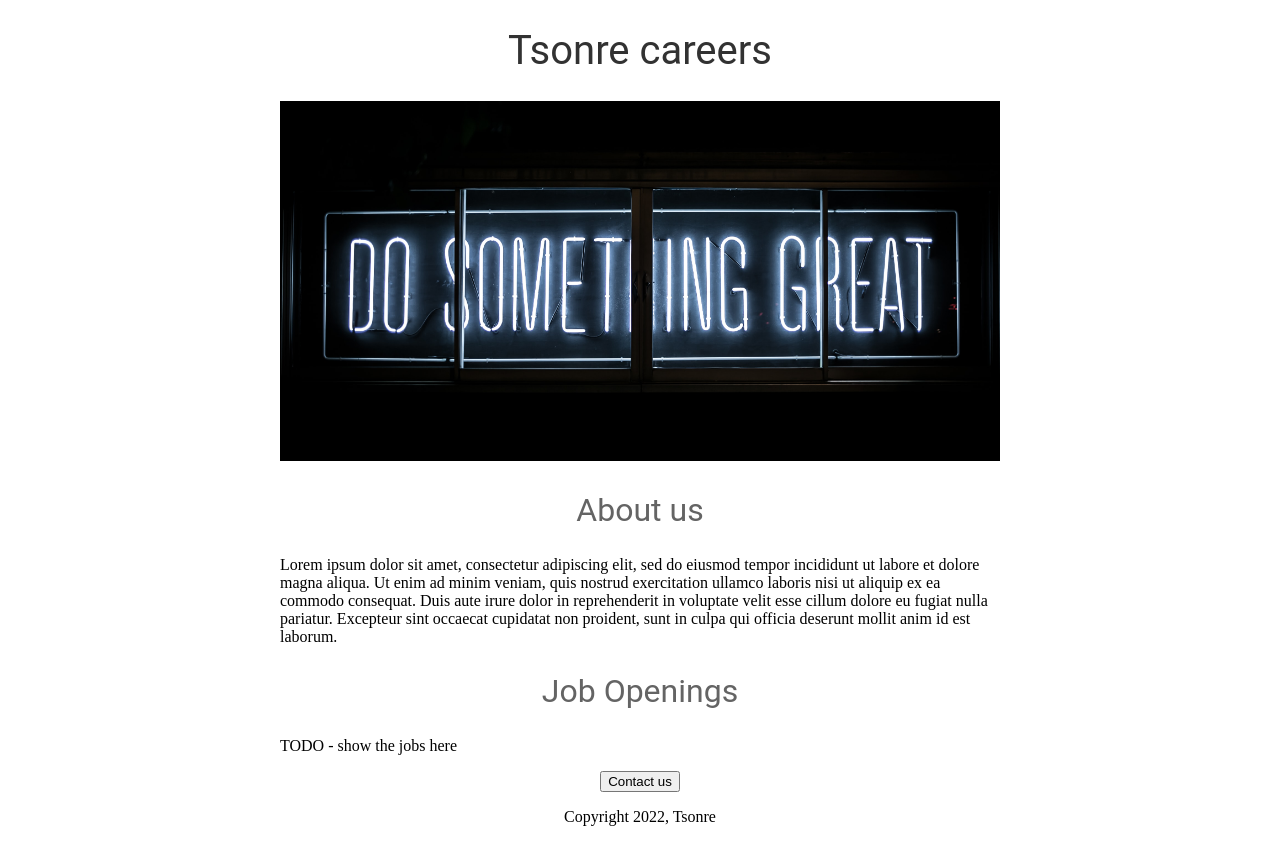
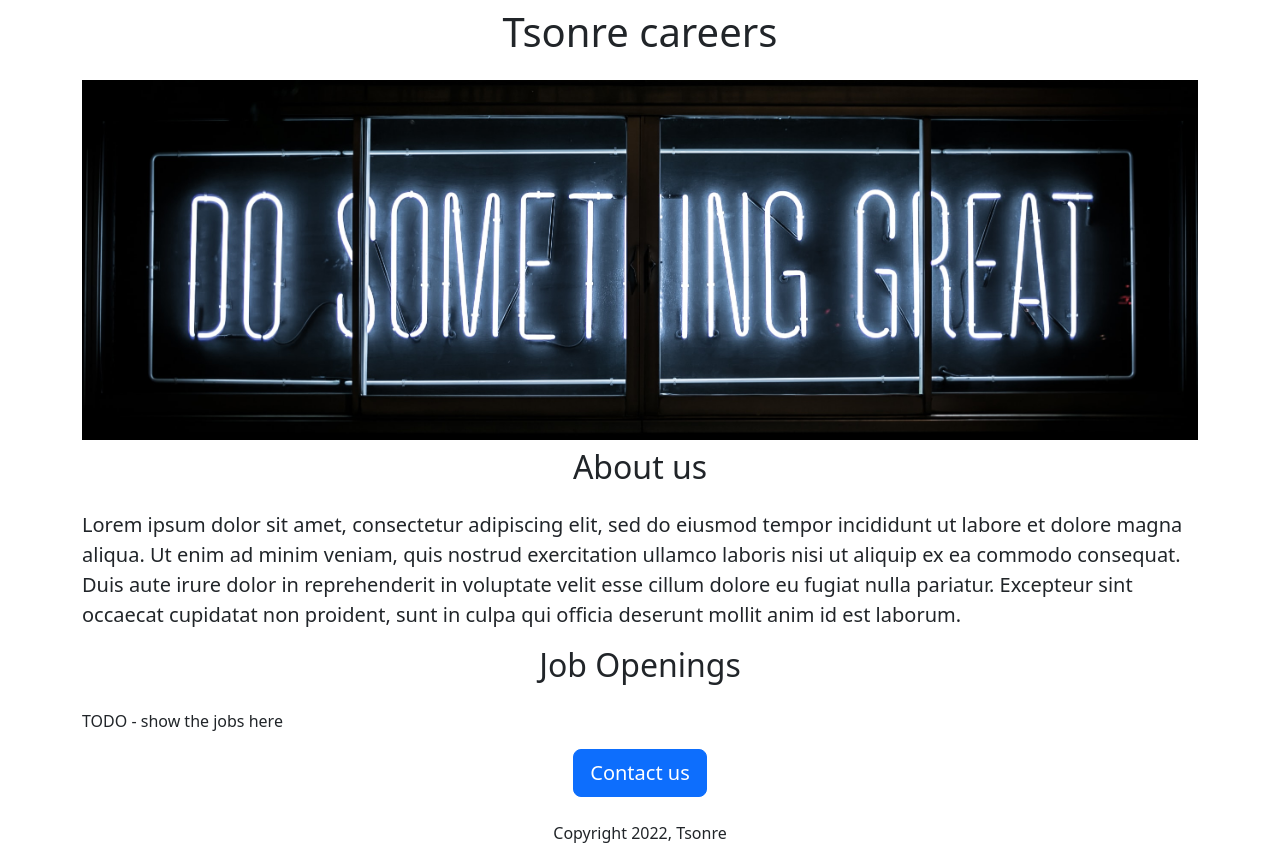
Before and after one commit to Tsonre/Tsonre-careers-website, a Flask app: page / in a window 1280 px wide. Before the commit the page ends 826 px from the top, so only its background shows below. Run offline with Flask 2, Linux system fonts and the light colour scheme.

Commit message:
Added bootstrap

```diff
--- a/templates/home.html
+++ b/templates/home.html
@@ -2,48 +2,29 @@
 <html>
   <head>
     <title>Tsonre careers</title>
+    <meta charset="utf-8"-8>
+    <meta name="viewport" content="width=device-width, initial-scale=1">
+     <link href="https://cdn.jsdelivr.net/npm/bootstrap@5.3.0-alpha1/dist/css/bootstrap.min.css" rel="stylesheet" integrity="sha384-GLhlTQ8iRABdZLl6O3oVMWSktQOp6b7In1Zl3/Jr59b6EGGoI1aFkw7cmDA6j6gD" crossorigin="anonymous">
     <style>
-      h1{
-        text-align: center;
-        font-size: 40px;
-        font-family: Roboto;
-        font-weight: normal;
-        color: rgb(50, 50, 50)
-      }
-      #career {
+      #career{
+        height: 360px;
         width: 100%;
-        height: 360px;
         object-fit: cover;
-      }
-      h2{
-        text-align: center;
-        font-family: Roboto;
-        font-weight: normal;
-        font-size: 32px;
-        color: rgb(100, 100, 100)
-      }
-      .bodytext{
-        font-family: roboto
-        color: rgb(80, 80, 80)
-      }
-      #container{
-        max-width: 720px;
-        margin: 0 auto 0 auto;
       }
     </style>
   </head>
   <body>
-    <div id=container>
-      <h1>Tsonre careers</h1>
-      <img id="career" src="https://tsonre-careers-website.akinyosoyeolanr.repl.co/static/career.jpg">
-      <h2>About us</h2>
-      <p class="bodytext">Lorem ipsum dolor sit amet, consectetur adipiscing elit, sed do eiusmod tempor incididunt ut labore et dolore magna aliqua. Ut enim ad minim veniam, quis nostrud exercitation ullamco laboris nisi ut aliquip ex ea commodo consequat. Duis aute irure dolor in reprehenderit in voluptate velit esse cillum dolore eu fugiat nulla pariatur. Excepteur sint occaecat cupidatat non proident, sunt in culpa qui officia deserunt mollit anim id est laborum.
+    <div class="container">
+      <h1 class="text-center mt-2 mb-4">Tsonre careers</h1>
+  <img class= "img-fluid" id="career" src="https://tsonre-careers-website.akinyosoyeolanr.repl.co/static/career.jpg">
+      <h2 class="text-center mt-2 mb-4">About us</h2>
+      <p class="lead">Lorem ipsum dolor sit amet, consectetur adipiscing elit, sed do eiusmod tempor incididunt ut labore et dolore magna aliqua. Ut enim ad minim veniam, quis nostrud exercitation ullamco laboris nisi ut aliquip ex ea commodo consequat. Duis aute irure dolor in reprehenderit in voluptate velit esse cillum dolore eu fugiat nulla pariatur. Excepteur sint occaecat cupidatat non proident, sunt in culpa qui officia deserunt mollit anim id est laborum.
       </p>
-      <h2>Job Openings</h2>
-      <p class="bodytext">TODO - show the jobs here</p>
-      <div style="text-align:center;">
-      <button>Contact us</button>
-        <p>Copyright 2022, Tsonre</p>
+      <h2 class= "text-center mt-2 mb-4">Job Openings</h2>
+      <p>TODO - show the jobs here</p>
+      <div class="text-center">
+      <button class= "btn btn-primary btn-lg">Contact us</button>
+        <p class="mt-4">Copyright 2022, Tsonre</p>
       </div>
     </div>
   </body>
```
